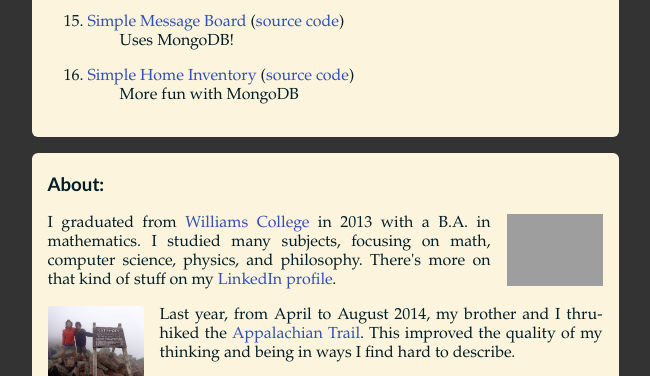
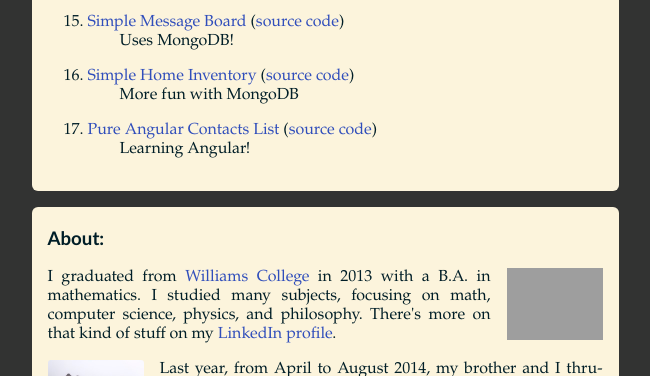
Before and after one commit to babelthuap/babelthuap.github.io, a plain HTML site: page index.html in a window 1280 px wide. Shown: the part 1046-1422 px from the top of the page, without its empty margins (315-965 px from the left). Drawn offline with nearby package versions, Linux system fonts and the light colour scheme; grey boxes are pictures that could not be loaded.

Commit message:
Add first Angular project

```diff
--- a/index.html
+++ b/index.html
@@ -108,6 +108,10 @@
         <a target="_blank" href="https://evening-spire-1375.herokuapp.com/">Simple Home Inventory</a> (<a target="_blank" href="https://github.com/babelthuap/mongoose-home-inventory">source code</a>)
         <p>More fun with MongoDB</p>
       </li>
+      <li>
+        <a target="_blank" href="http://babelthuap.github.io/ng-contacts-list/">Pure Angular Contacts List</a> (<a target="_blank" href="https://github.com/babelthuap/ng-contacts-list/">source code</a>)
+        <p>Learning Angular!</p>
+      </li>
     </ol>
   </div>
 
```
